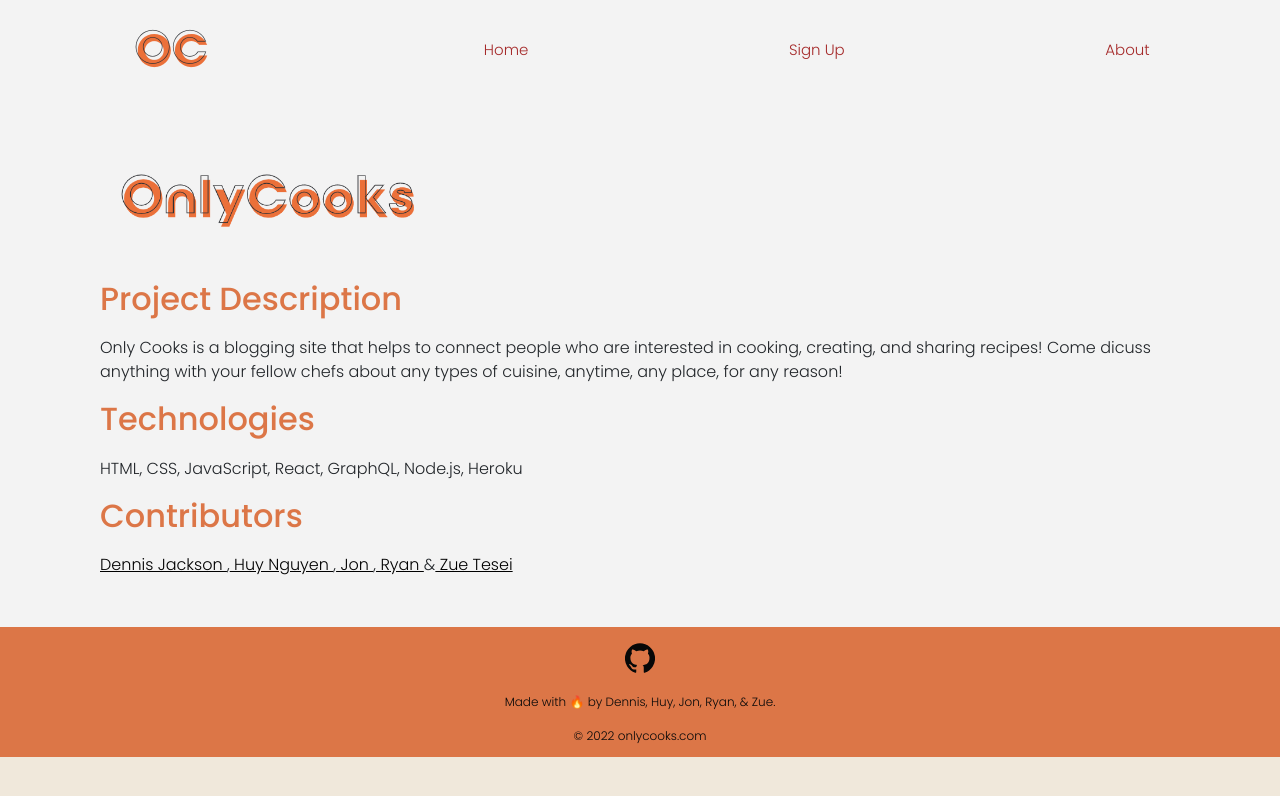
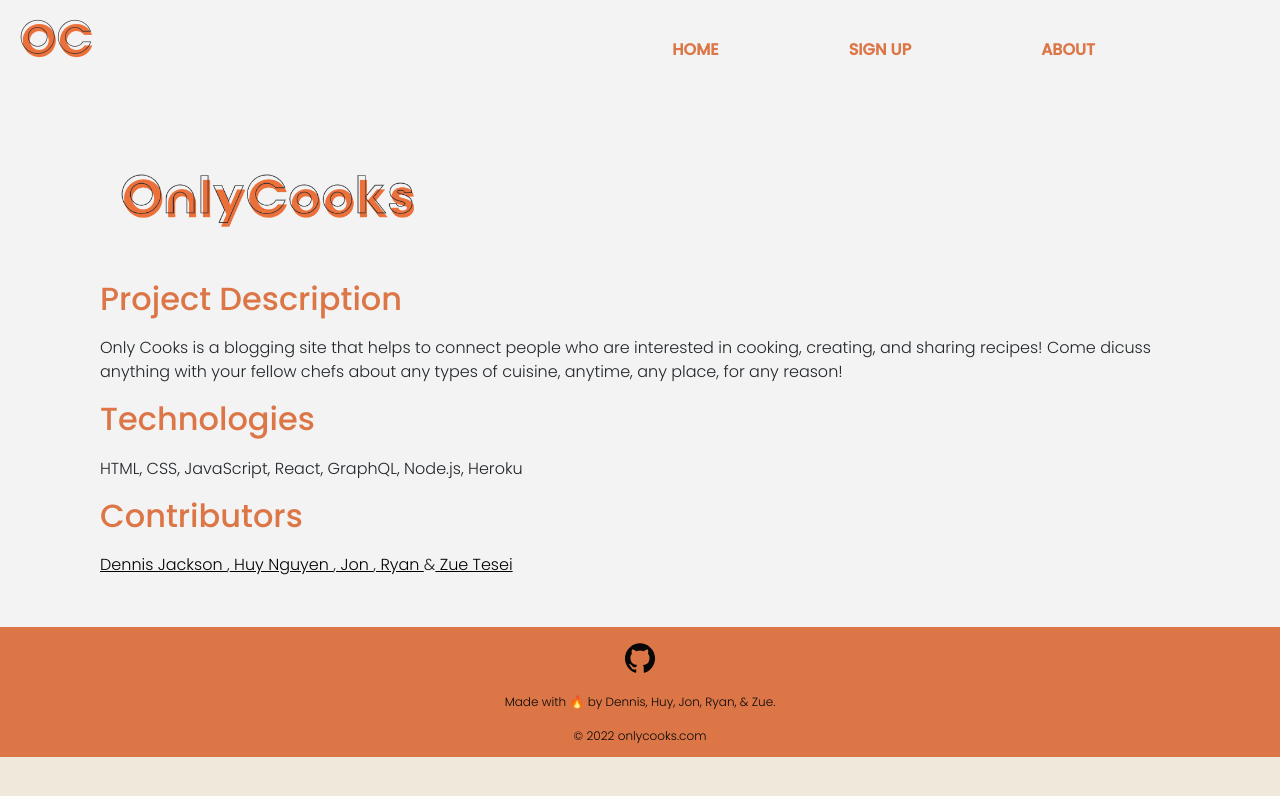
Before and after one commit to zuetesei/cook-book, a React (Create React App) app in the folder client/: page /about in a window 1280 px wide. Shown: the top 796 px of the page. Built offline with nearby package versions, Linux system fonts and the light colour scheme.

Commit message:
hover animation on nav buttons

```diff
--- a/client/src/App.js
+++ b/client/src/App.js
@@ -1,4 +1,4 @@
-import React from "react";
+import React, { useState } from "react";
 import { BrowserRouter as Router, Routes, Route } from "react-router-dom";
 import {
   ApolloProvider,
@@ -7,22 +7,20 @@ import {
   createHttpLink
 } from '@apollo/client';
 import { setContext } from '@apollo/client/link/context'
-
 import Nav from "./components/Nav";
+import LoggedInNav from "./components/LoggedInNav";
 import Footer from "./components/Footer";
-
 import Home from "./pages/Home";
 import Dashboard from "./pages/Dashboard";
 import Signup from "./pages/Signup";
 import About from "./pages/About";
 // import Recipes from "./pages/Recipes";
 // import MyRecipes from "./pages/MyRecipes";
-
 import "bootstrap/dist/css/bootstrap.min.css";
 import "./styles/Auth.css";
 import "./styles/Navbar.css";
 import "./styles/Footer.css";
-import Auth from "./utils/auth";
+// import Auth from "./utils/auth";
 
 
 const httpLink = createHttpLink({
@@ -33,8 +31,6 @@ const client = new ApolloClient({
   link: httpLink,
   cache: new InMemoryCache(),
 });
-
-// import LoggedInNavbar from "./components/LoggedInNav";
 
 
 const authLink = setContext((_, { headers }) => {
@@ -48,17 +44,18 @@ const authLink = setContext((_, { headers }) => {
 });
 
 function App() {
+  const [isLoggedIn, setIsLoggedIn] = useState(false);
+
   return (
     <ApolloProvider client={client}>
       <Router>
-        <Nav />
+        {isLoggedIn ? <LoggedInNav /> : <Nav />}
+        {/* <Nav /> */}
         <Routes>
           <Route path="/" element={<Home />} />
           <Route path="/dashboard" element={<Dashboard />} />
           <Route path="/signup" element={<Signup />} />
           <Route path="/about" element={<About />} />
-          {/* <Route path="/recipes" element={<Recipes />} />
-          <Route path="/myrecipes" element={<MyRecipes />} /> */}
         </Routes>
         <Footer />
       </Router>
--- a/client/src/components/LoggedInNav/index.js
+++ b/client/src/components/LoggedInNav/index.js
@@ -18,8 +18,9 @@ function LoggedInNavbar() {
             <div className='links'>
                 <Link to='/'> Dahsboard </Link>
                 <Link to='/myrecipes'> My Recipes </Link>
-                <Link to="/recipes"> Add Recipe </Link>
+                {/* <Link to="/recipes"> Add Recipe </Link> */}
                 <Link to='/profile'> Profile </Link>
+                Logout
             </div>
         </div>
     );
--- a/client/src/components/Nav/index.js
+++ b/client/src/components/Nav/index.js
@@ -19,12 +19,10 @@ function Nav() {
       </div>
 
       <div className="links">
-        <div className="logo">
-          <img src={Logo} alt="company logo" />
-        </div>
-        <Link to="/"> Home </Link>
-        <Link to="/signup"> Sign Up </Link>
-        <Link to="/about"> About </Link>
+        <Link to="/"> <img className="logo" src={Logo} alt="company logo" /> </Link>
+        <Link id="nav" to="/"> <span title="Home"> Home </span> </Link>
+        <Link id="nav" to="/signup"> <span title="Sign Up"> Sign Up </span> </Link>
+        <Link id="nav" to="/about"> <span title="About"> About </span> </Link>
         {/* <Link to="/recipes"> Add Recipe </Link>
         <Link to="/myrecipes"> My Recipes </Link> */}
       </div>
--- a/client/src/styles/Navbar.css
+++ b/client/src/styles/Navbar.css
@@ -9,11 +9,14 @@
     height: 100%;
     display: flex;
     align-items: center;
-    justify-content: space-around;
-    color: rgb(228, 150, 197);
+    justify-content: flex-end;
+    padding-right: 120px;
 }
 
-.logo img {
+.logo {
+    position: fixed;
+    top: 0;
+    left: 0;
     height: 80px;
 }
 
@@ -40,7 +43,7 @@
     margin-right: 20px;
     background-color: transparent;
     border: none;
-    color: white;
+    color: var(--orange);
     cursor: pointer;
 }
 
@@ -92,3 +95,92 @@
         flex-direction: row;
     }
 }
+
+/* * * * * * * * *
+CUBIC BUTTON
+* * * * * * * * */
+
+#nav {
+    display: inline-block;
+    text-align: center;
+    text-transform: uppercase;
+    background: var(--white);
+    color: var(--orange);
+    font-weight: bold;
+    border-radius: 1em;
+    min-width: 8.23em;
+    font-size: 1rem;
+}
+
+
+#nav:before,
+#nav:after {
+    width: 4.4em;
+    height: 2.95em;
+    position: absolute;
+    content: "";
+    display: inline-block;
+    background: var(--color);
+    border-radius: 50%;
+    transition: transform 1s ease;
+    transform: scale(0);
+    z-index: -1;
+}
+
+#nav span {
+    display: block;
+    background: var(--white);
+    padding: 20px 50px;
+    top: 0;
+    transition: .4s all ease;
+    -webkit-transform-origin: 50% 0;
+    -moz-transform-origin: 50% 0;
+    -ms-transform-origin: 50% 0;
+    -o-transform-origin: 50% 0;
+    transform-origin: 50% 0;
+    -webkit-transform: rotateX(0deg);
+    -moz-transform: rotateX(0deg);
+    -ms-transform: rotateX(0deg);
+    -o-transform: rotateX(0deg);
+    transform: rotateX(0deg);
+    -webkit-transform-style: preserve-3d;
+    -moz-transform-style: preserve-3d;
+    -ms-transform-style: preserve-3d;
+    -o-transform-style: preserve-3d;
+    transform-style: preserve-3d;
+}
+
+#nav:hover span {
+    background: var(--orange);
+    -webkit-transform: translate3d(0px, 0px, -60px) rotateX(90deg);
+    -moz-transform: translate3d(0px, 0px, -60px) rotateX(90deg);
+    -ms-transform: translate3d(0px, 0px, -60px) rotateX(90deg);
+    -o-transform: translate3d(0px, 0px, -60px) rotateX(90deg);
+    transform: translate3d(0px, 0px, -60px) rotateX(90deg);
+}
+
+#nav span:after {
+    content: attr(title);
+    display: block;
+    width: 100%;
+    padding: 20px 0px;
+    position: absolute;
+    top: 0;
+    left: 0;
+    background: var(--darkgreen);
+    transition: .8s all ease;
+    -webkit-transform-origin: 50% 0;
+    -moz-transform-origin: 50% 0;
+    -ms-transform-origin: 50% 0;
+    -o-transform-origin: 50% 0;
+    transform-origin: 50% 0;
+    -webkit-transform: translate3d(0px, 100%, 0) rotateX(-90deg);
+    -moz-transform: translate3d(0px, 100%, 0) rotateX(-90deg);
+    -ms-transform: translate3d(0px, 100%, 0) rotateX(-90deg);
+    -o-transform: translate3d(0px, 100%, 0) rotateX(-90deg);
+    transform: translate3d(0px, 100%, 0) rotateX(-90deg);
+}
+
+#nav:hover span:after {
+    background: var(--tan);
+}
```
